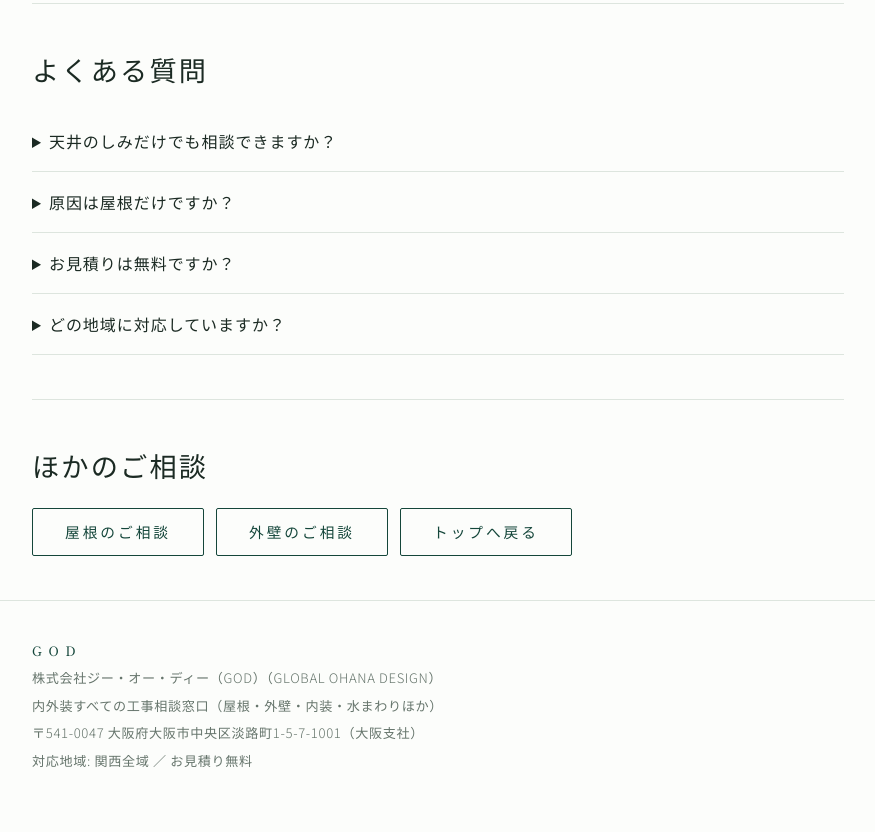
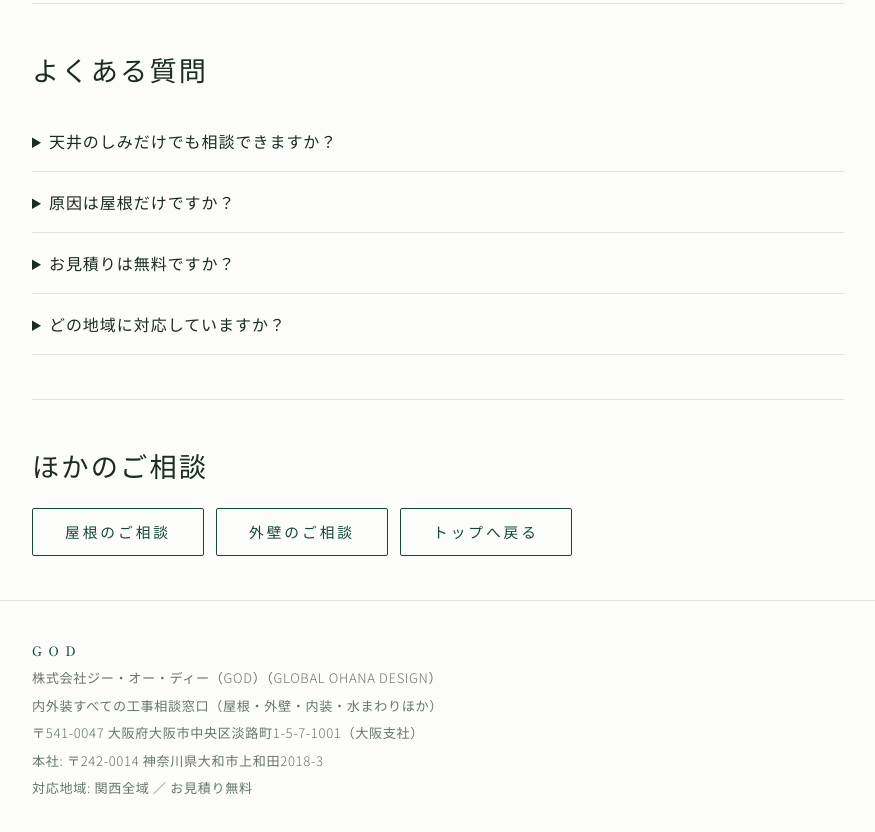
Before and after one commit to KIYUSAMA666/god-reform, a plain HTML site: page amamori.html in a window 1280 px wide. Shown: the part 1796-2628 px from the top of the page, without its empty margins (202-1077 px from the left). Before the commit the page ends 2606 px from the top, so only its background shows below. Drawn offline with Linux system fonts and the light colour scheme.

Commit message:
Add files via upload

```diff
--- a/amamori.html
+++ b/amamori.html
@@ -75,6 +75,6 @@ footer b{font-family:var(--display);font-weight:500;color:var(--green);letter-sp
 <section><h2>ほかのご相談</h2><div class="others"><a class="btn ghost" href="yane.html">屋根のご相談</a><a class="btn ghost" href="gaiheki.html">外壁のご相談</a><a class="btn ghost" href="./">トップへ戻る</a></div></section>
 </div>
 </main>
-<footer><div class="wrap"><b>GOD</b><br>株式会社ジー・オー・ディー（GOD）（GLOBAL OHANA DESIGN）<br>内外装すべての工事相談窓口（屋根・外壁・内装・水まわりほか）<br>〒541-0047 大阪府大阪市中央区淡路町1-5-7-1001（大阪支社）<br>対応地域: 関西全域 ／ お見積り無料</div></footer>
+<footer><div class="wrap"><b>GOD</b><br>株式会社ジー・オー・ディー（GOD）（GLOBAL OHANA DESIGN）<br>内外装すべての工事相談窓口（屋根・外壁・内装・水まわりほか）<br>〒541-0047 大阪府大阪市中央区淡路町1-5-7-1001（大阪支社）<br>本社: 〒242-0014 神奈川県大和市上和田2018-3<br>対応地域: 関西全域 ／ お見積り無料</div></footer>
 </body>
 </html>
```
Also changed, not shown: gaiheki.html (+1 -1 lines), index.html (+1 -1 lines), yane.html (+1 -1 lines).
